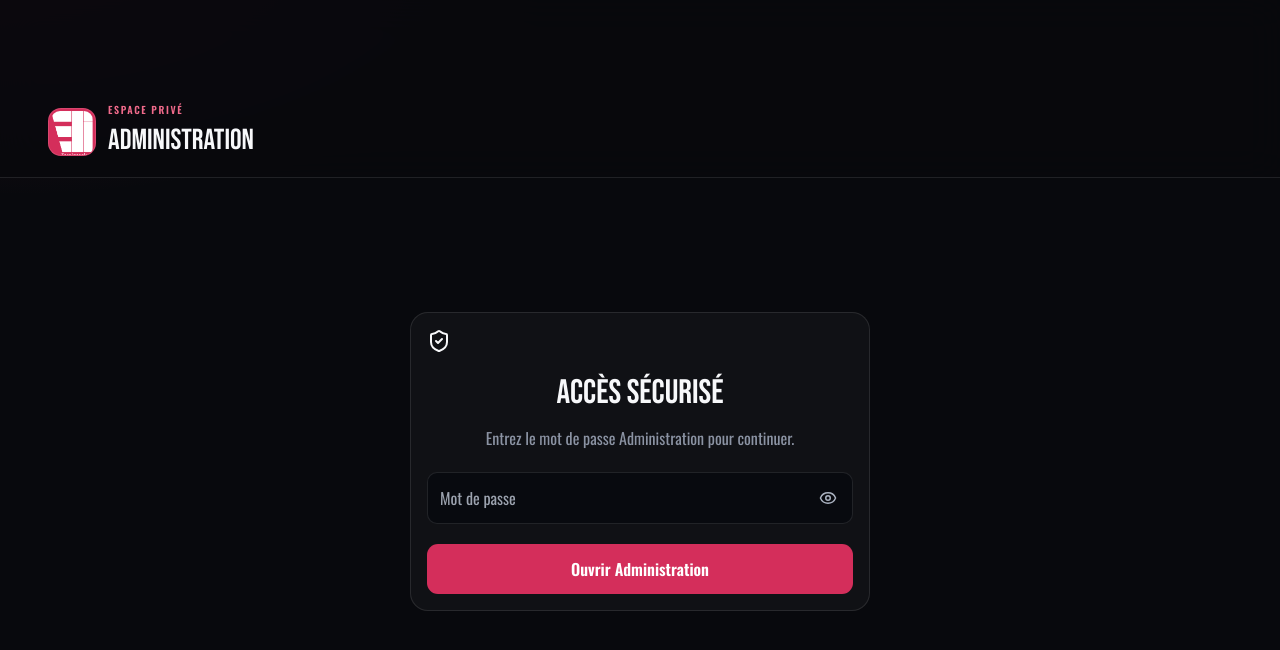
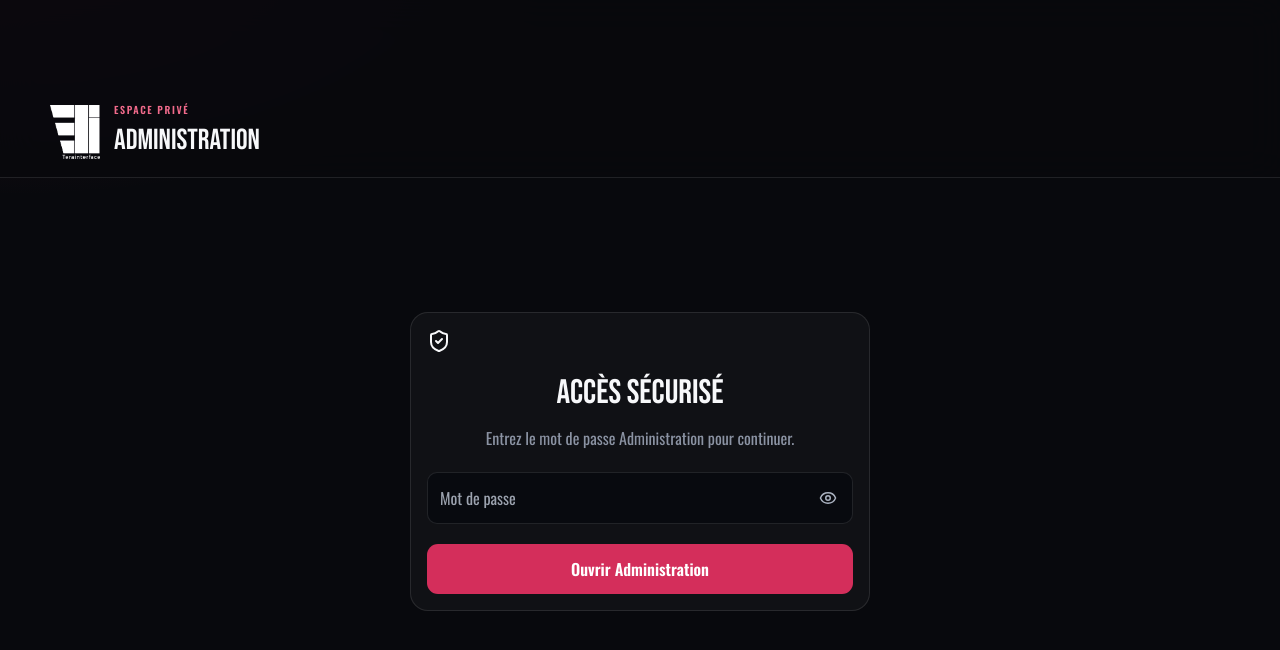
Before and after one commit to Orphee241/teraminiapp, a Next.js app: page /adm in a window 1280 px wide. Shown: the top 650 px of the page. Built offline with nearby package versions, Linux system fonts and the light colour scheme.

Commit message:
fix: display full transparent logo without red background

```diff
--- a/src/app/globals.css
+++ b/src/app/globals.css
@@ -8,11 +8,11 @@
 .browser-landing { min-height: 100dvh; display: grid; place-items: center; padding: 24px; background: #09090b; color: #f4f4f5; }
 .browser-landing-card { box-sizing: border-box; width: min(100%, 340px); padding: 20px 18px 18px; border: 1px solid #27272a; border-radius: 18px; background: #111114; text-align: center; box-shadow: 0 16px 48px #0008; overflow: hidden; }
 .browser-landing-card .brand-mark { margin: 0 auto 10px; }
-.brand-mark.brand-logo { width:54px; height:54px; flex:none; overflow:hidden; padding:2px; border:1px solid rgba(255,255,255,.12); border-radius:13px; background:var(--pink); }
-.brand-mark.brand-logo img { display:block; width:100%; height:100%; object-fit:contain; border-radius:9px; }
-.app-header .brand-mark.brand-logo { width:52px; height:52px; }
-.admin-header .brand-mark.brand-logo { width:48px; height:48px; }
-.simulator-logo-mark img { display:block; width:100%; height:100%; object-fit:contain; border-radius:4px; }
+.brand-mark.brand-logo { display:block; width:54px; height:54px; flex:none; overflow:visible; padding:0; border:0; border-radius:0; background:transparent; }
+.brand-mark.brand-logo img { display:block; width:100%; height:100%; object-fit:contain; border-radius:0; }
+.app-header .brand-mark.brand-logo { width:58px; height:58px; }
+.admin-header .brand-mark.brand-logo { width:54px; height:54px; }
+.simulator-logo-mark img { display:block; width:100%; height:100%; object-fit:contain; border-radius:0; }
 .browser-landing-card h1 { margin: 4px 0 8px; font-family: var(--font-bebas), sans-serif; font-size: clamp(34px, 8vw, 48px); text-transform: uppercase; letter-spacing: .04em; }
 .browser-landing-card p:not(.eyebrow) { margin: 0 auto 16px; max-width: 280px; color: #a1a1aa; line-height: 1.4; }
 .browser-open-button { display: flex; box-sizing: border-box; width: 100%; max-width: 100%; min-width: 0; margin: 16px auto 0; padding: 11px 16px; justify-content: center; align-items: center; text-decoration: none; font-size: 13px; line-height: 1.2; white-space: normal; }
```
